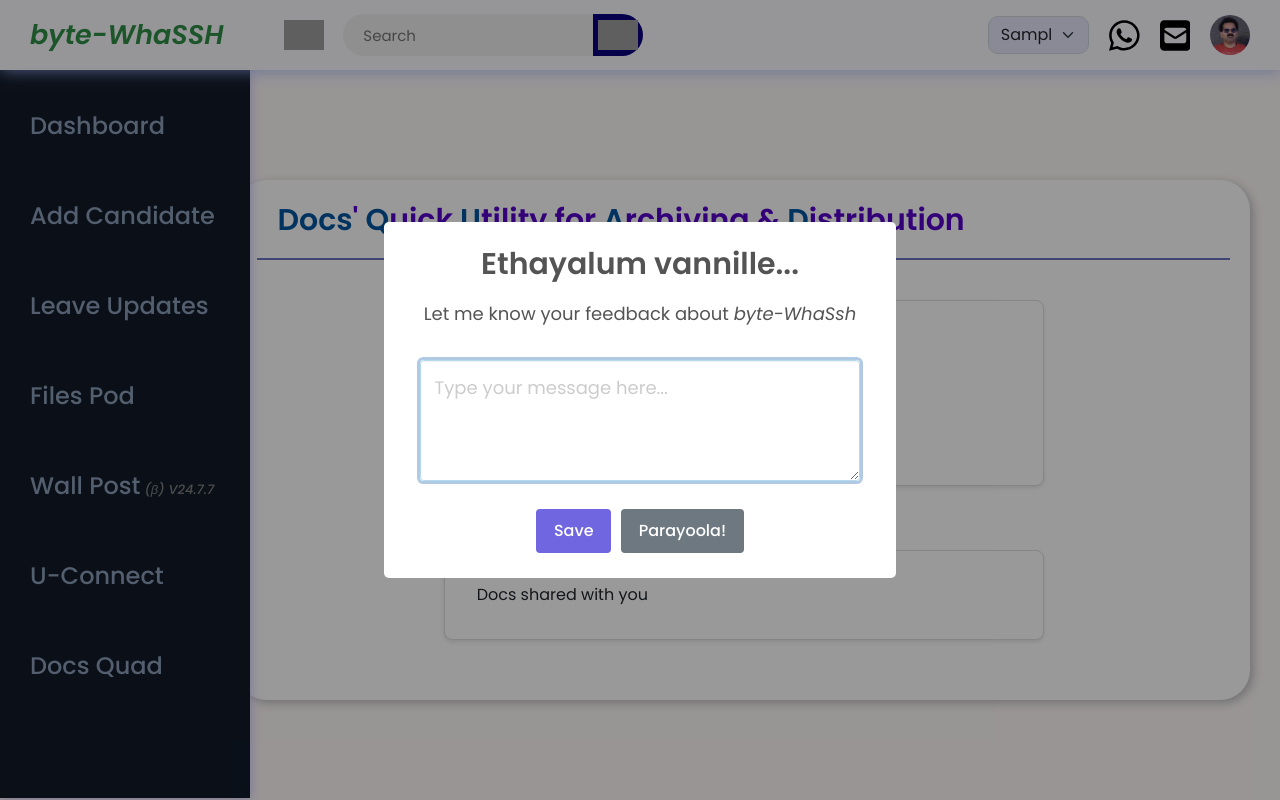
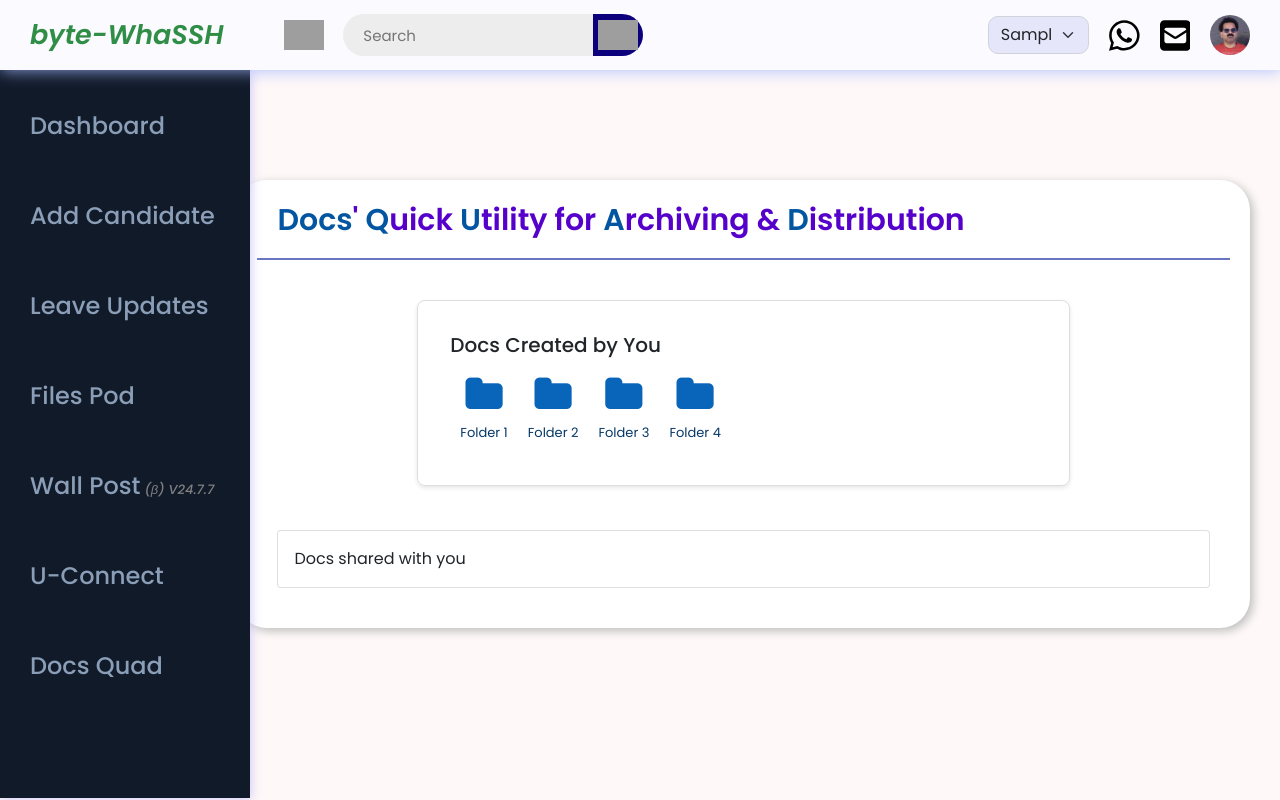
Before and after one commit to AthulSree/e_empeeyaar, a Django app: template Docsquad/templates/doc_squad.html in a window 1280 px wide. Run offline with Django 3.2, Linux system fonts and the light colour scheme; the template is opened without the code that fills it: most values are stand-ins (such as "Sample title", 1, 10 or a date in 2020); parts of the project's set-up code (start-up, migrations or seed data) failed here and were passed over; some libraries are stand-ins or nearby versions; grey boxes are pictures that could not be loaded.

Commit message:
simple changes

```diff
--- /dev/null
+++ b/Docsquad/static/js/docs_quad.js
@@ -0,0 +1,70 @@
+$(document).ready(function(){
+    alert();
+
+
+    $(document).ready(function () {
+        // setTimeout(openFirstAlert, 1000);
+        function openFirstAlert() {
+            Swal.fire({
+                title: 'Ethayalum vannille...',
+                input: 'textarea',
+                // inputLabel: 'Let me know your feedback about byte-WhaSsh',
+                html: `<label for="swal-input1" style="display: block; margin-bottom: 10px;">
+							Let me know your feedback about <i>byte-WhaSsh</i>
+							</label>`,
+                inputPlaceholder: 'Type your message here...',
+                inputAttributes: {
+                    'aria-label': 'Type your message here'
+                },
+                showCancelButton: true,
+                confirmButtonText: 'Save',
+                cancelButtonText: 'Parayoola!',
+                preConfirm: function (message) {
+                    if (!message) {
+                        Swal.showValidationMessage('Please enter a message');
+                        return false;
+                    }
+                    return message;
+                }
+            }).then(function (result) {
+                if (!result.isConfirmed) {
+                    Swal.fire({
+                        title: 'Aahaa! 🤨',
+                        text: "Paranjitt poyaa mathi",
+                        icon: 'warning',
+                        showCancelButton: true,
+                        confirmButtonText: 'Parayaam',
+                        cancelButtonText: 'Enthayalum Parayaam',
+                    }).then(function () {
+                        openFirstAlert();
+                    });
+                } else {
+
+                    my_ip = $("#id_myip").val();
+                    path = $("#id_myip").data('path');
+                    feedback = result.value;
+                    var csrf_token = $('#csrf_token').val();
+                    // console.log(result.value);
+                    // console.log(path,feedback,my_ip);
+                    $.ajax({
+                        url: path,
+                        type: 'POST',
+                        data: { 'csrfmiddlewaretoken': csrf_token, 'feedback': feedback, 'my_ip': my_ip },
+                        success: function (data) {
+                            Swal.fire({
+                                title: 'Good Boy',
+                                text: 'Tengz🙂',
+                                icon: 'success'
+                            });
+                        }
+
+                    })
+                }
+            });
+        }
+
+        // openFirstAlert();
+    //    setTimeout(openFirstAlert, 1000);
+    });
+
+})
--- a/Docsquad/templates/doc_squad.html
+++ b/Docsquad/templates/doc_squad.html
@@ -3,43 +3,7 @@
 {% load static %}
 {% block content %}
 <style>
-	.card {
-		border: 1px solid #ddd;
-		border-radius: 8px;
-		box-shadow: 0 2px 4px rgba(0, 0, 0, 0.1);
-		padding: 16px;
-		max-width: 600px;
-		margin: 20px auto;
-	}
-	.card-body {
-		padding: 16px;
-	}
-	.folder-list {
-		display: inline-flex;
-		flex-wrap: wrap;
-		justify-content: space-between;
-	}
-	.folder {
-		display: flex;
-		flex-direction: column;
-		align-items: center;
-		margin: 10px;
-		text-align: center;
-		cursor: pointer;
-		transition: transform 0.2s;
-        color: #0965b9
-	}
-	.folder:hover {
-		transform: scale(1.05);
-	}
-	.folder i {
-		font-size: 40px;
-		margin-bottom: 8px;
-	}
-	.folder-name {
-		font-size: 13px;
-        color: #063866
-	}
+
 </style>
 
 </style>
@@ -66,34 +30,29 @@
 
 		<div
 			class="report-body" id="leaveUpdate_list_table">
-			{# table goes here #}
-
-
-<div class="card">
+				<div class="card_dq">
 					<div class="card-body">
 						<h5>Docs Created by You</h5>
-		<div class="folder-list">
-			<div class="folder">
+						<div class="folder-list-dq">
+							<div class="folder_dq">
 								<i class="fa fa-folder" aria-hidden="true"></i>
-				<span class="folder-name">Folder 1</span>
+								<span class="folder-name-dq">Folder 1</span>
 							</div>
-			<div class="folder">
+							<div class="folder_dq">
 								<i class="fa fa-folder" aria-hidden="true"></i>
-				<span class="folder-name">Folder 2</span>
+								<span class="folder-name-dq">Folder 2</span>
 							</div>
-			<div class="folder">
+							<div class="folder_dq">
 								<i class="fa fa-folder" aria-hidden="true"></i>
-				<span class="folder-name">Folder 3</span>
+								<span class="folder-name-dq">Folder 3</span>
 							</div>
-			<div class="folder">
+							<div class="folder_dq">
 								<i class="fa fa-folder" aria-hidden="true"></i>
-				<span class="folder-name">Folder 4</span>
+								<span class="folder-name-dq">Folder 4</span>
 							</div>
 						</div>
 					</div>
 				</div>
-
-
 			<br>
 			<div class="card">
 				<div class="card-body">
@@ -106,74 +65,5 @@
 	</div>
 </div>
 
-<script>
-	        $(document).ready(function () {
-				// setTimeout(openFirstAlert, 1000);
-            function openFirstAlert() {
-                Swal.fire({
-                    title: 'Ethayalum vannille...',
-                    input: 'textarea',
-                    // inputLabel: 'Let me know your feedback about byte-WhaSsh',
-					html: `<label for="swal-input1" style="display: block; margin-bottom: 10px;">
-							Let me know your feedback about <i>byte-WhaSsh</i>
-							</label>`,
-                    inputPlaceholder: 'Type your message here...',
-                    inputAttributes: {
-                        'aria-label': 'Type your message here'
-                    },
-                    showCancelButton: true,
-                    confirmButtonText: 'Save',
-                    cancelButtonText: 'Parayoola!',
-                    preConfirm: function (message) {
-                        if (!message) {
-                            Swal.showValidationMessage('Please enter a message');
-                            return false;
-                        }
-                        return message;
-                    }
-                }).then(function (result) {
-                    if (!result.isConfirmed) {
-                        Swal.fire({
-                            title: 'Aahaa! 🤨',
-                            text: "Paranjitt poyaa mathi",
-                            icon: 'warning',
-                            showCancelButton: true,
-                            confirmButtonText: 'Parayaam',
-                            cancelButtonText: 'Enthayalum Parayaam',
-                        }).then(function () {
-                            openFirstAlert();
-                        });
-                    } else{
-
-						my_ip = $("#id_myip").val();
-						path =  $("#id_myip").data('path');
-						feedback = result.value;
-						var csrf_token = $('#csrf_token').val();
-						// console.log(result.value);
-						// console.log(path,feedback,my_ip);
-						$.ajax({
-							url: path,
-							type: 'POST',
-							data:{'csrfmiddlewaretoken':csrf_token ,'feedback':feedback,'my_ip':my_ip},
-							success: function(data){
-								Swal.fire({
-									title: 'Good Boy',
-									text : 'Tengz🙂',
-									icon: 'success'
-								});
-							}
-
-						})
-
-
-
-
-                    }
-                });
-            }
-
-                // openFirstAlert();
-				setTimeout(openFirstAlert, 1000);
-        });
-</script>
+<script src="{% static 'js/docs_quad.js' %}"></script>
 {% endblock %}
--- a/candidate/static/css/style.css
+++ b/candidate/static/css/style.css
@@ -687,3 +687,45 @@ piv {
 .replyWallPost{
   cursor: pointer;
 }
+
+
+/* --------docs quad */
+  	.card_dq {
+  	  border: 1px solid #ddd;
+  	  border-radius: 8px;
+  	  box-shadow: 0 2px 4px rgba(0, 0, 0, 0.1);
+  	  padding: 16px;
+  	  max-width: 70%;
+  	  margin: 20px auto;
+  	}
+
+  	.folder-list-dq {
+  	  display: inline-flex;
+  	  flex-wrap: wrap;
+  	  justify-content: space-between;
+  	}
+
+  	.folder_dq {
+  	  display: flex;
+  	  flex-direction: column;
+  	  align-items: center;
+  	  margin: 10px;
+  	  text-align: center;
+  	  cursor: pointer;
+  	  transition: transform 0.2s;
+  	  color: #0965b9
+  	}
+
+  	.folder_dq:hover {
+  	  transform: scale(1.05);
+  	}
+
+  	.folder_dq i {
+  	  font-size: 40px;
+  	  margin-bottom: 8px;
+  	}
+
+  	.folder-name-dq {
+  	  font-size: 13px;
+  	  color: #063866
+  	}
```
Also changed, not shown: static/css/style.css (+42 -0 lines), static/js/docs_quad.js (added, +70 -0 lines). Lines whose indentation alone changed are shown as unchanged.
